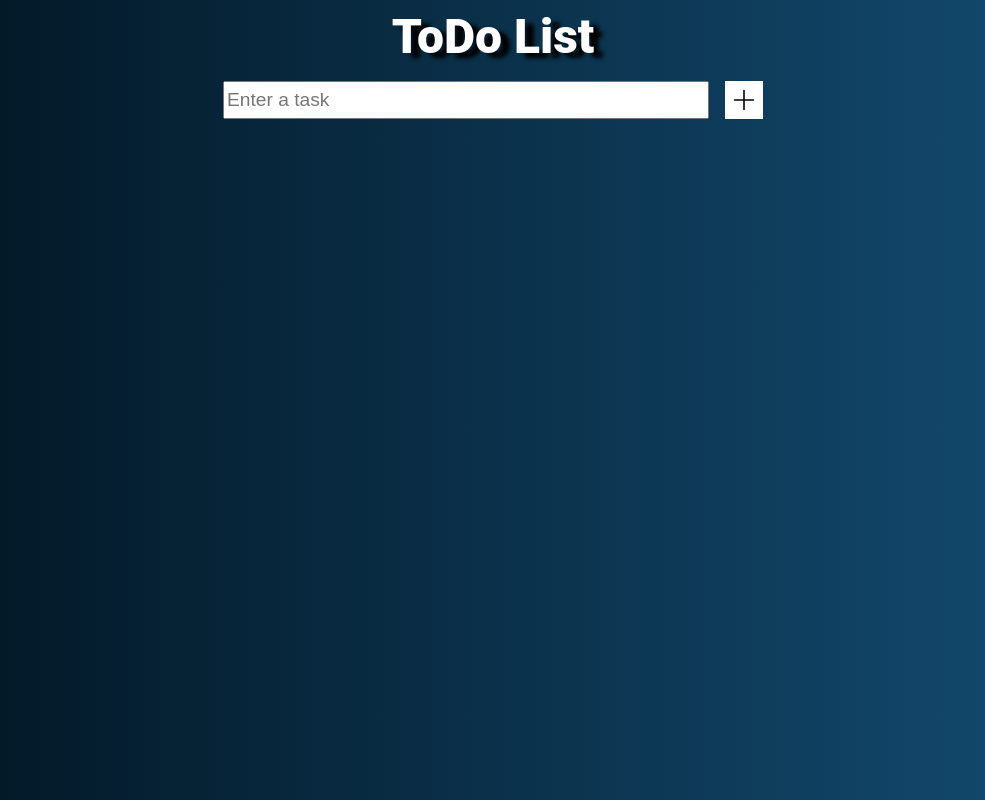
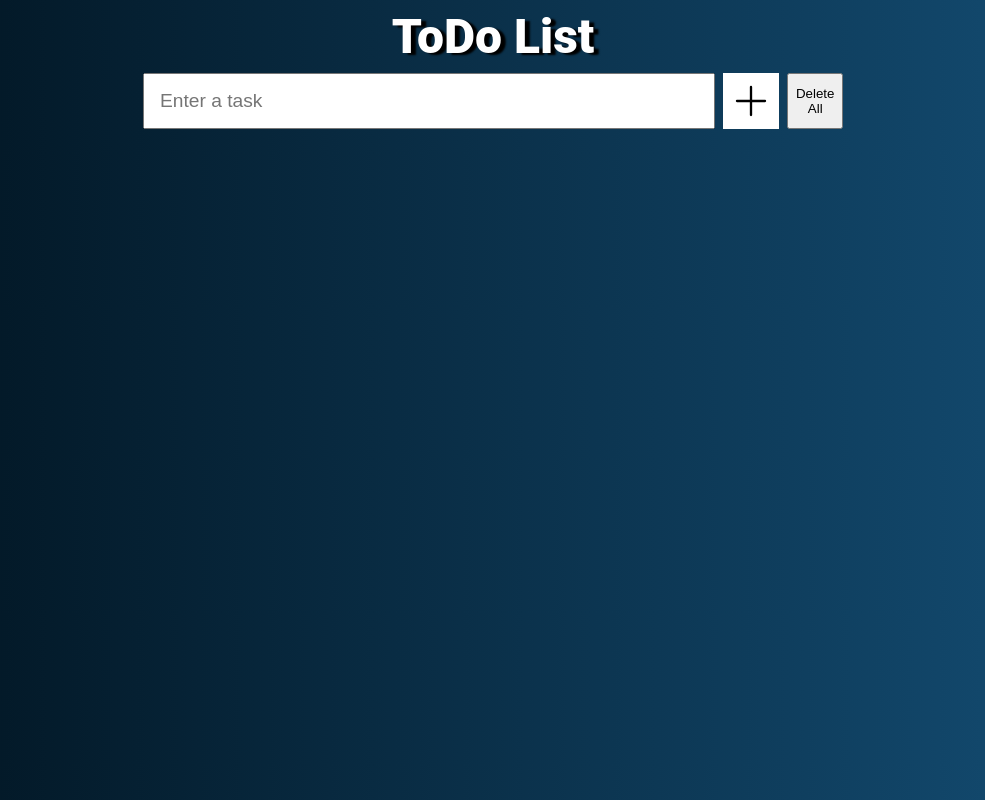
Before and after one commit to Heem-dev/ToDo-List, a plain HTML site: page index.html in a window 1280 px wide. Shown: the whole page, without its empty margins (147-1132 px from the left). Drawn offline with Linux system fonts and the light colour scheme.

Commit message:
Added Delete All functionality. Style changes.

```diff
--- a/index.html
+++ b/index.html
@@ -12,6 +12,7 @@
         <div class="inputContainer" id="inputContainer">
             <input type="text" id="taskInput" placeholder="Enter a task" ></input>
             <img src="plus-svgrepo-com.svg" id="add"></img>
+            <button aria-placeholder="Delete All" id="deleteAll">Delete All</button>
         </div>
         <div class="listContainer" id="listContainer">
         </div>
--- a/script.js
+++ b/script.js
@@ -75,3 +75,10 @@ function strikeThrough(elem) {
 // event listener for the delete button
 
 loadData();
+
+
+document.getElementById('deleteAll').addEventListener('click',function () {
+  console.log('clicked')
+  listContainer.innerHTML = ''
+  saveData();
+})
--- a/style.css
+++ b/style.css
@@ -34,13 +34,13 @@ body {
 
 #appTitle{
   color: white;
-  text-shadow: 9px 5px 4px #000000;
+  text-shadow: 5px 2px 2px #000000;
   font-size: 3rem;
   font-family: 'Roboto', sans-serif;
   font-weight: 900;
   margin: 0;
   padding: 0;
-  margin-bottom: 1rem;
+  margin-bottom: 0.5rem;
 }
 .container{
   /* width: 70vw; */
@@ -55,7 +55,7 @@ body {
   justify-content: center;
   align-items: center;
 
-  grid-template-columns: 9fr 1fr;
+  grid-template-columns: 9fr 1fr 1fr;
 
   /* margin-bottom: 0.5rem; */
 
@@ -67,19 +67,27 @@ body {
 /* border-radius: 10px; */
 
   font-size: larger;
-  height: 4vh;
+  /* height: 4vh; */
+  padding: 15px;
   /* width: 2vw; */
   /* padding: 1em; */
 }
 #add{
 height: 100%;
-  /* block-size: 2em; */
-  margin-left: 1rem;
+  /* block-size: 2.5em; */
+  margin-left: 0.5rem;
 
   /* height: 4vh; */
 /* border-radius: 10px; */
 }
+#deleteAll{
+  height: 100%;
+    /* block-size: 3em; */
+    margin-left: 0.5rem;
 
+    /* height: 4vh; */
+  /* border-radius: 10px; */
+  }
 .listContainer {
   display: grid;
   background-color: white;
@@ -98,7 +106,7 @@ height: 100%;
 
   margin: 0.3rem;
 
-  border-bottom: 3px solid #677381;
+  border-bottom: 3px solid #446d9b;
   /* border-radius: 0.1rem; */
 
   /* height: 3em; */
@@ -144,6 +152,6 @@ height: 50%;
 
 .strikeThrough {
   text-decoration: line-through;
-  color: #163257;
+  color: #909baa;
   opacity: 0.6;
 }
```
